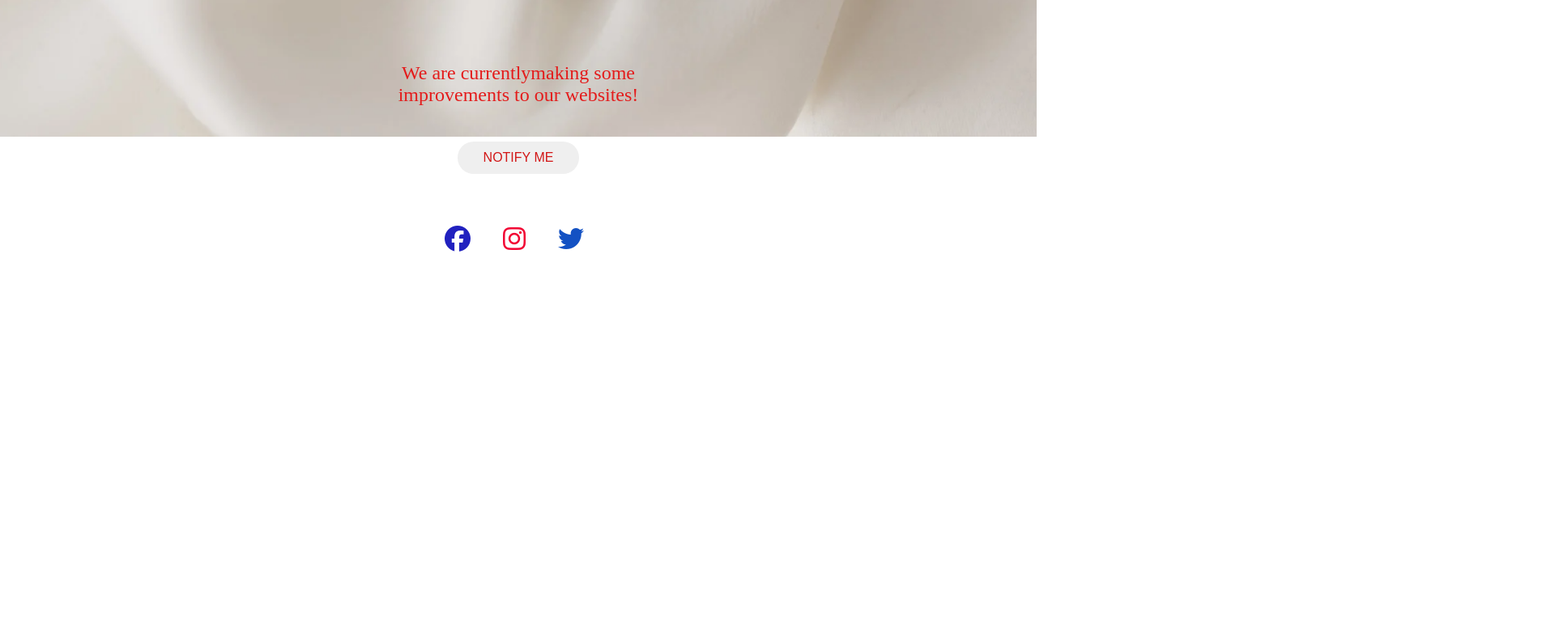
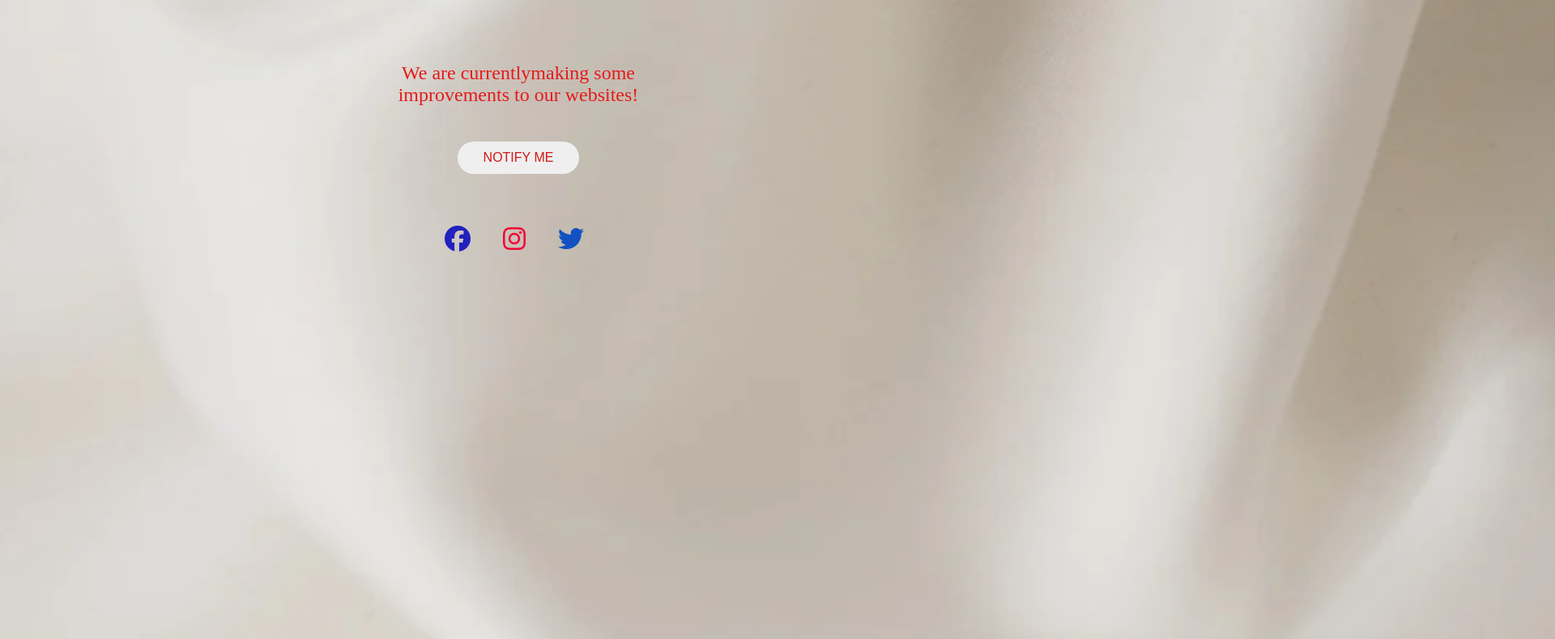
Before and after one commit to MaazAhmed2k07/file-2, a plain HTML site: page index.html in a window 1280 px wide. Shown: the part 631-1421 px from the top of the page at 81% size, 1920 px wide, since content can reach past the window. Before the commit the page ends 943 px from the top, so only its background shows below. Drawn offline with Linux system fonts and the light colour scheme.

Commit message:
work done

```diff
--- a/style.css
+++ b/style.css
@@ -1,8 +1,8 @@
 img{
     z-index: -1;
     position: absolute;
-    height: 100vh;
-    width: 100vw;
+    height: 1500px;
+    width: 3000px;
     left: 0px;
     top: 0px;
 
```
